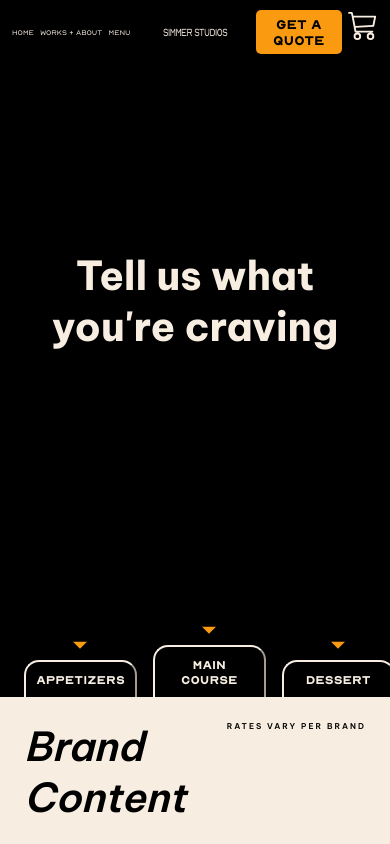
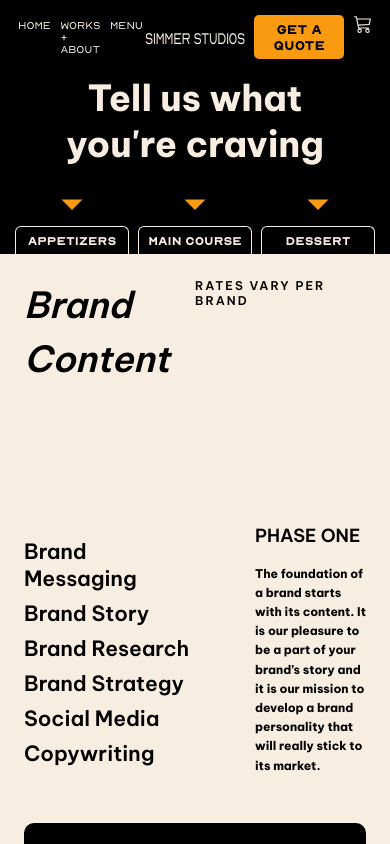
Before and after one commit to mokiong/Menu-page-simmer, a Next.js app: page / in a window 390 px wide. Shown: the top 844 px of the page. Built offline with nearby package versions, Linux system fonts and the light colour scheme.

Commit message:
Update mobile version paddings and margin

```diff
--- a/components/Icon/Cart.tsx
+++ b/components/Icon/Cart.tsx
@@ -4,7 +4,7 @@ import { BsCart3 } from 'react-icons/bs';
 
 const Cart: NextPage = () => {
     return (
-        <IconContext.Provider value={{ color: '#f7ede1', size: '30px' }}>
+        <IconContext.Provider value={{ color: '#f7ede1', size: '3rem' }}>
             <div>
                 <BsCart3 />
             </div>
--- a/components/body/products.module.css
+++ b/components/body/products.module.css
@@ -15,7 +15,7 @@
 .header {
     font-size: var(--header-large);
     font-style: italic;
-
+    line-height: 9rem;
     padding-right: 8rem;
 }
 
@@ -98,7 +98,6 @@
     margin-bottom: 10rem;
 
     grid-template-columns: repeat(3, minmax(3.8rem, 1fr));
-    grid-template-rows: repeat(4, 30rem);
     gap: 4rem;
 }
 
@@ -131,3 +130,13 @@
     grid-row: 3;
     border-radius: 0px;
 }
+
+@media only screen and (max-width: 25em) {
+    .header {
+        padding-right: 0px;
+    }
+
+    .gridTwo {
+        grid-template-columns: repeat(2, 1fr);
+    }
+}
--- a/components/header/header.module.css
+++ b/components/header/header.module.css
@@ -5,6 +5,8 @@
     overflow: hidden;
     display: flex;
 
+    padding: 0px var(--global-padding);
+    padding-bottom: 0px;
     flex-direction: column;
 }
 
@@ -13,8 +15,9 @@
     align-items: center;
     height: 75%;
 
+    padding: 0px 5rem;
+
     margin: 0px 2.5rem;
-
     text-align: center;
 }
 
@@ -36,10 +39,9 @@
     height: 25%;
     display: grid;
 
-    grid-template-columns: repeat(3, 33%);
+    grid-template-columns: repeat(3, 1fr);
     gap: 4rem;
     align-items: flex-end;
-    padding: 0px var(--global-padding);
 }
 
 .btn {
@@ -50,10 +52,12 @@
     padding: 2.5rem 2rem;
     background-color: black;
     width: 100%;
+    border: none;
 
+    border: solid;
     border-color: var(--simmer-white);
-    border-top-left-radius: 15px;
-    border-top-right-radius: 15px;
+    border-top-left-radius: 1.5rem;
+    border-top-right-radius: 1.5rem;
     border-bottom: 1px;
 }
 
@@ -63,3 +67,32 @@
     background-color: var(--simmer-white);
     color: var(--simmer-black);
 }
+
+@media only screen and (max-width: 25em) {
+    .container {
+        height: 30rem;
+        padding: 0.5rem;
+        padding-bottom: 0px;
+    }
+
+    .headerText {
+        height: 50%;
+    }
+
+    .tabs {
+        height: 50%;
+        gap: 1.5rem;
+        padding: 0px 2rem;
+    }
+
+    .btn {
+        border-top-left-radius: 1rem;
+        border-top-right-radius: 1rem;
+        border-bottom: none;
+        border-width: 1px;
+
+        padding: 1rem;
+        font-weight: bold;
+        font-size: 12px;
+    }
+}
--- a/styles/globals.css
+++ b/styles/globals.css
@@ -25,11 +25,12 @@ body {
 
 @media only screen and (max-width: 25em) {
     html {
-        font-size: 25%;
+        font-size: 37.5%;
     }
 
     body {
-        --global-padding: 6rem;
+        --global-padding: 4rem;
+        --header-large: 6rem;
     }
 }
 
```
